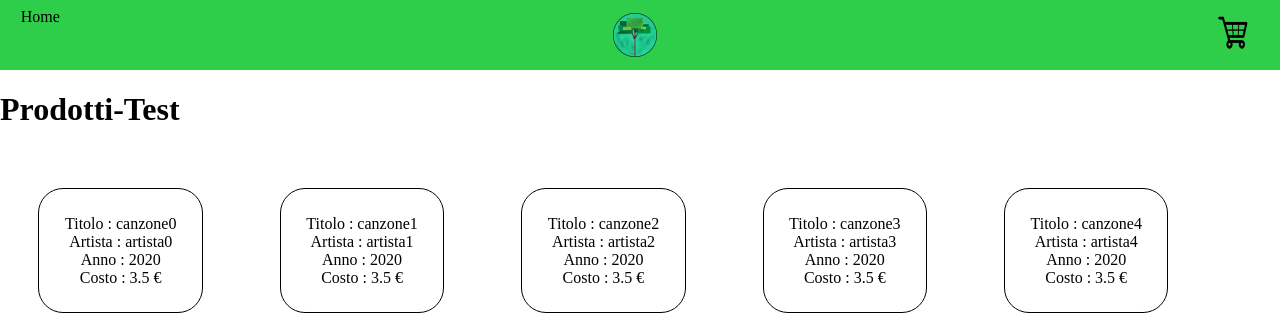
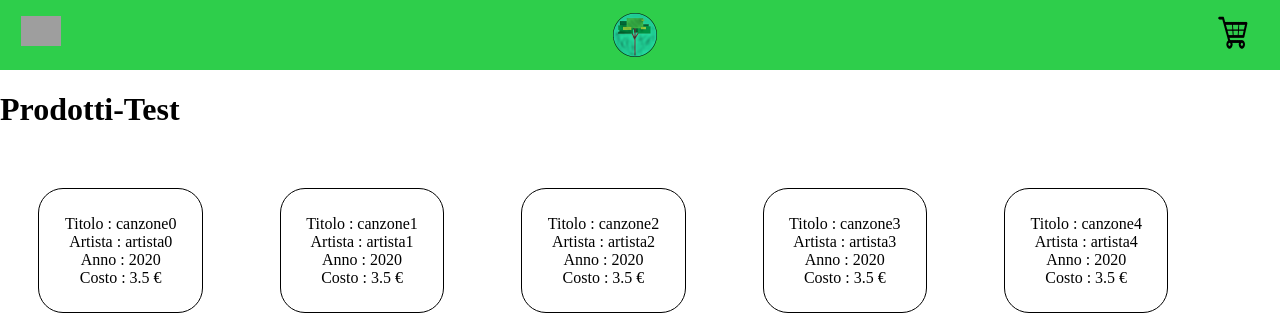
Before and after one commit to fradale2000/E-TreeMusic, a PHP site: page /prodotti.html in a window 1280 px wide. Shown: the top 317 px of the page. Run offline with PHP 8.4, Linux system fonts and the light colour scheme; grey boxes are pictures that could not be loaded.

Commit message:
commit sviluppo

```diff
--- a/index.html
+++ b/index.html
@@ -11,7 +11,9 @@
 <body id="body">
     <div id="navBar">
         <div id="home" >
-            <a href="index.html">Home</a>
+            <a href="home.html">
+                <img src="Immagini/home.png" height: 40px; width="40px" ;>
+            </a>
         </div>
         <img src="Immagini/TestLogo.png" id="logop">
         <div id="carrello">
--- a/prodotti.html
+++ b/prodotti.html
@@ -11,7 +11,9 @@
 <body id="body">
     <div id="navBar">
         <div id="home" >
-            <a href="index.html">Home</a>
+            <a href="home.html">
+                <img src="Immagini/home.png" height: 40px; width="40px" ;>
+            </a>
         </div>
         <img src="Immagini/TestLogo.png" id="logop">
         <div id="carrello">
--- a/style.css
+++ b/style.css
@@ -30,6 +30,7 @@ a {
   /* color: #33ee46;*/
   color: black;
   margin-left: 1%;
+  margin-top: 8px;
 }
 #home:hover{
   color: red;
```
